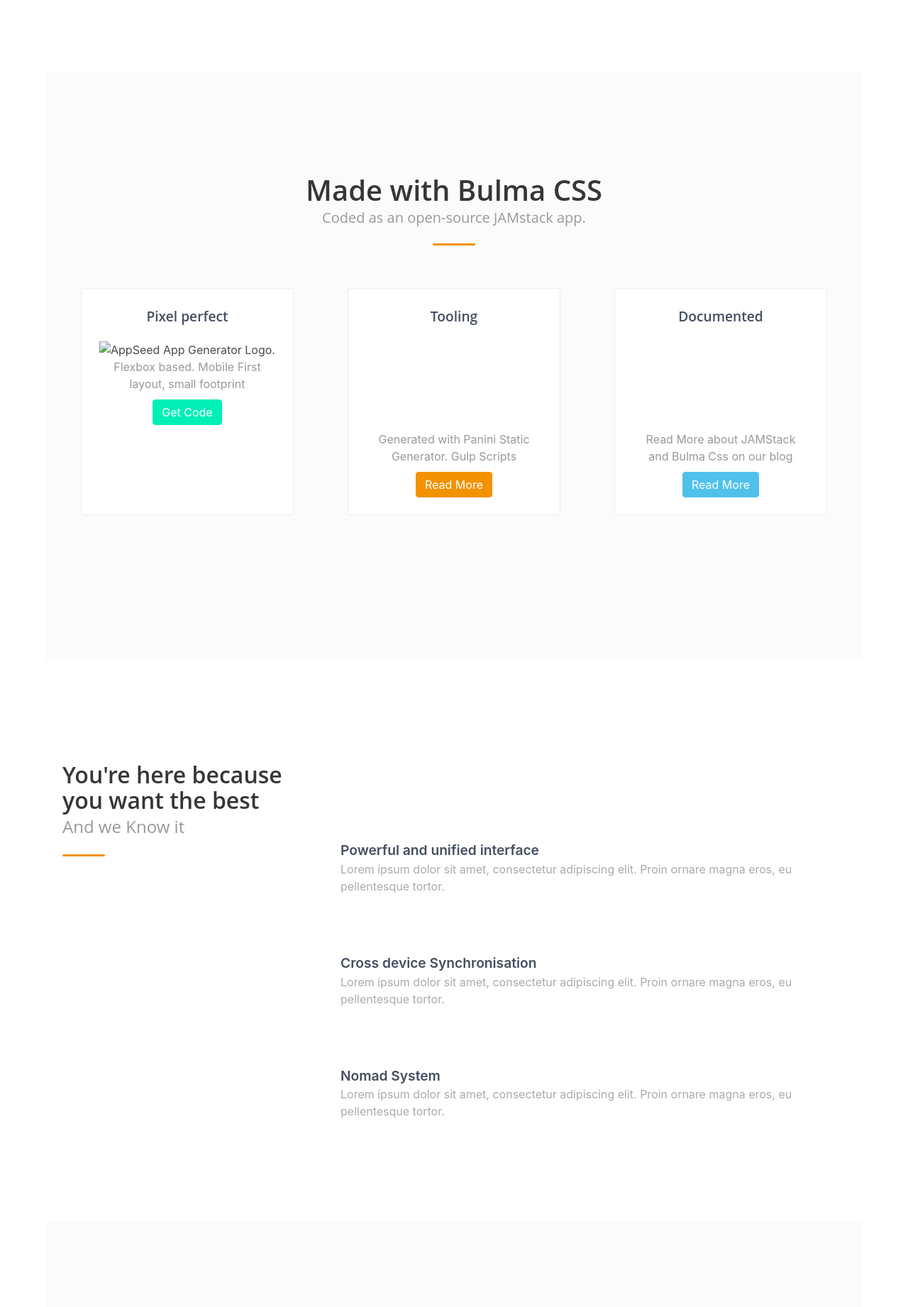
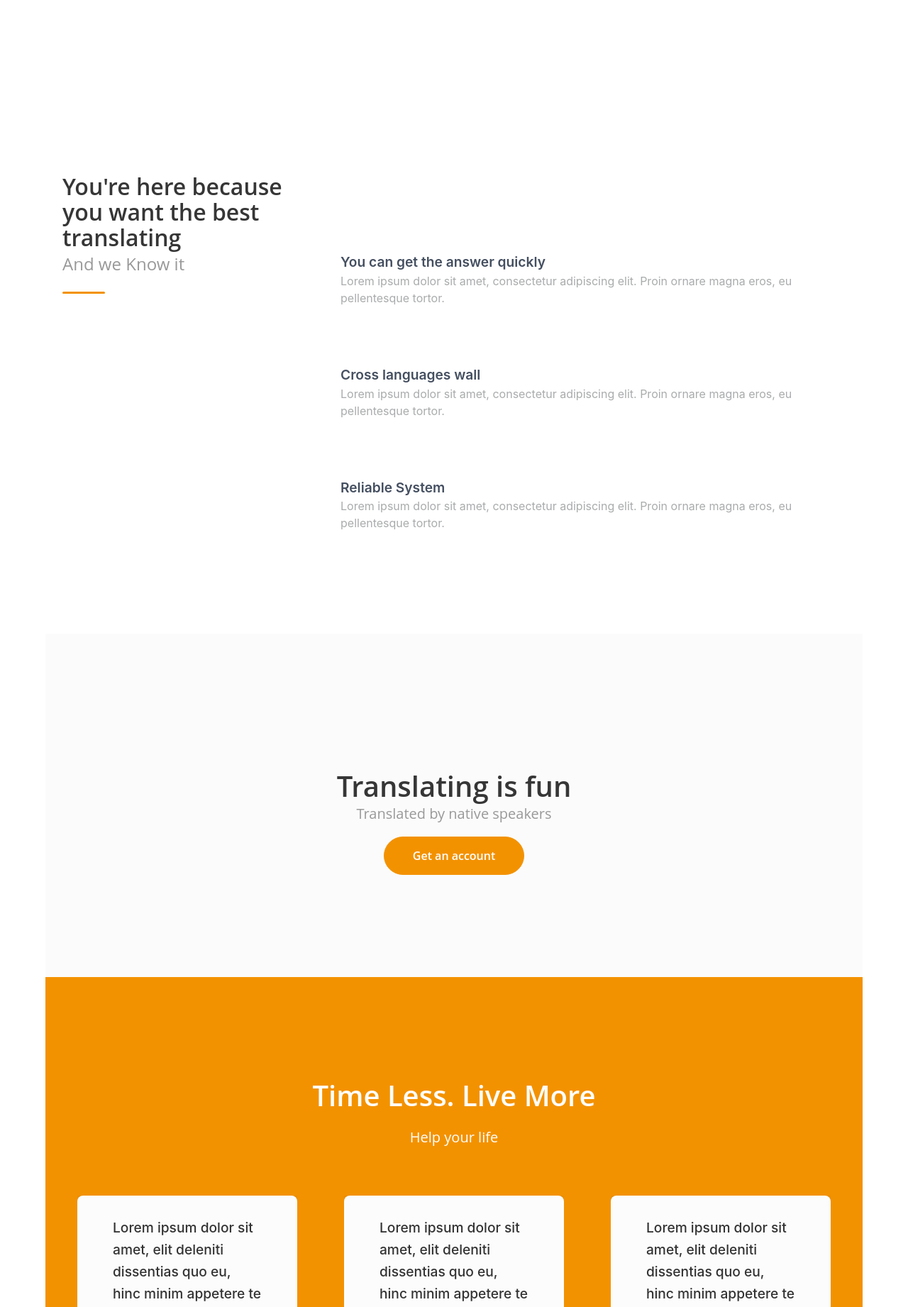
Before and after one commit to ShuntaH/lanve_django, a Django app: page / in a window 1280 px wide. Shown: the part 803-2645 px from the top of the page at 71% size. Run offline with Django 3.2, Linux system fonts and the light colour scheme.

Commit message:
UPDATE: prototype of welcome.html

```diff
--- a/django/project/lanve/templates/lanve/welcome.html
+++ b/django/project/lanve/templates/lanve/welcome.html
@@ -88,140 +88,67 @@
         </div>
     </section>
 
-    <section id="features" class="section section-feature-grey is-medium">
-        <div class="container">
-            <div class="title-wrapper has-text-centered">
-                <h2 class="title is-2">Made with Bulma CSS</h2>
-                <h3 class="subtitle is-5 is-muted">Coded as an open-source JAMstack app.</h3>
-                <div class="divider is-centered"></div>
-            </div>
-
-            <div class="content-wrapper">
-                <div class="columns">
-                    <div class="column is-one-third">
-                        <div class="feature-card is-bordered has-text-centered revealOnScroll delay-1"
-                             data-animation="fadeInLeft">
-                            <div class="card-title">
-                                <h4>Pixel perfect</h4>
-                            </div>
-                            <div class="card-icon">
-                                <img alt="AppSeed App Generator Logo." class="lazy"
-                                     data-src="assets/images/illustrations/icons/mouse-globe.svg">
-                            </div>
-                            <div class="card-text">
-                                <p>Flexbox based. Mobile First layout, small footprint</p>
-                            </div>
-                            <div class="card-action">
-                                <a target="_blank" href="" class="button btn-align-md accent-btn raised">Get Code</a>
-                            </div>
-                        </div>
-                    </div>
-                    <div class="column">
-                        <div class="feature-card is-bordered has-text-centered revealOnScroll delay-2"
-                             data-animation="fadeInLeft">
-                            <div class="card-title">
-                                <h4>Tooling</h4>
-                            </div>
-                            <div class="card-icon">
-                                <img class="lazy" data-src="assets/images/illustrations/icons/laptop-cloud.svg">
-                            </div>
-                            <div class="card-text">
-                                <p>Generated with Panini Static Generator. Gulp Scripts</p>
-                            </div>
-                            <div class="card-action">
-                                <a target="_blank" href="" class="button btn-align-md secondary-btn raised">Read
-                                    More</a>
-                            </div>
-                        </div>
-                    </div>
-                    <div class="column">
-                        <div class="feature-card is-bordered has-text-centered revealOnScroll delay-3"
-                             data-animation="fadeInLeft">
-                            <div class="card-title">
-                                <h4>Documented</h4>
-                            </div>
-                            <div class="card-icon">
-                                <img class="lazy" data-src="assets/images/illustrations/icons/plug-cloud.svg">
-                            </div>
-                            <div class="card-text">
-                                <p>Read More about JAMStack and Bulma Css on our blog</p>
-                            </div>
-                            <div class="card-action">
-                                <a target="_blank" href="https://blog.appseed.us"
-                                   class="button btn-align-md primary-btn raised">Read More</a>
-                            </div>
-                        </div>
-                    </div>
-                </div>
-            </div>
-        </div>
-    </section>
-
     <section class="section is-medium">
         <div class="container">
             <div class="columns">
                 <div class="column is-centered-tablet-portrait">
-                    <h2 class="title section-title">You're here because you want the best</h2>
+                    <h2 class="title section-title">You're here because you want the best translating</h2>
                     <h3 class="subtitle is-4 is-muted">And we Know it</h3>
                     <div class="divider"></div>
                 </div>
                 <div class="column is-8 mt-60">
-
                     <!-- icon block -->
                     <article class="media icon-box">
                         <figure class="media-left">
                             <p class="image">
                                 <img class="lazy"
-                                     data-src="assets/images/illustrations/icons/laptop-globe.svg">
+                                     data-src="">
                             </p>
                         </figure>
                         <div class="media-content mt-50">
                             <div class="content">
                                 <p>
-                                    <span class="icon-box-title">Powerful and unified interface</span>
+                                    <span class="icon-box-title">You can get the answer quickly</span>
                                     <span class="icon-box-text">Lorem ipsum dolor sit amet, consectetur adipiscing elit. Proin ornare magna eros, eu pellentesque tortor.</span>
                                 </p>
                             </div>
                         </div>
                     </article>
                     <!-- /icon block -->
-
                     <!-- icon block -->
                     <article class="media icon-box">
                         <figure class="media-left">
                             <p class="image">
-                                <img class="lazy" data-src="assets/images/illustrations/icons/doc-sync.svg">
+                                <img class="lazy" data-src="">
                             </p>
                         </figure>
                         <div class="media-content mt-50">
                             <div class="content">
                                 <p>
-                                    <span class="icon-box-title">Cross device Synchronisation</span>
+                                    <span class="icon-box-title">Cross languages wall</span>
                                     <span class="icon-box-text">Lorem ipsum dolor sit amet, consectetur adipiscing elit. Proin ornare magna eros, eu pellentesque tortor.</span>
                                 </p>
                             </div>
                         </div>
                     </article>
                     <!-- /icon block -->
-
                     <!-- icon block -->
                     <article class="media icon-box">
                         <figure class="media-left">
                             <p class="image">
-                                <img class="lazy" data-src="assets/images/illustrations/icons/mobile-feed.svg">
+                                <img class="lazy" data-src="">
                             </p>
                         </figure>
                         <div class="media-content mt-50">
                             <div class="content">
                                 <p>
-                                    <span class="icon-box-title">Nomad System</span>
+                                    <span class="icon-box-title">Reliable System</span>
                                     <span class="icon-box-text">Lorem ipsum dolor sit amet, consectetur adipiscing elit. Proin ornare magna eros, eu pellentesque tortor.</span>
                                 </p>
                             </div>
                         </div>
                     </article>
                     <!-- /icon block -->
-
                 </div>
             </div>
         </div>
@@ -229,27 +156,26 @@
 
     <section id="cta" class="section section-feature-grey is-medium">
         <div class="container">
-
             <div class="columns">
                 <div class="column is-10 is-offset-1">
                     <div class="has-text-centered">
-                        <img alt="JAMStack Bulma CSS Web App - Main Image."
+                        <img alt=""
                              class="pushed-image lazy"
-                             src="assets/images/illustrations/mockups/bulma-css-app-mockup-low.png"
-                             data-src="assets/images/illustrations/mockups/bulma-css-app-mockup.png">
+                             src=""
+                             data-src="">
                     </div>
                 </div>
             </div>
 
             <div class="title-wrapper has-text-centered">
-                <h2 class="title is-2">Coding is fun</h2>
-                <h3 class="subtitle is-5 is-muted">Built with Bulma CSS and JAMStack</h3>
+                <h2 class="title is-2">Translating is fun</h2>
+                <h3 class="subtitle is-5 is-muted">Translated by native speakers</h3>
             </div>
 
             <p class="has-text-centered mt-20">
-                <a target="_blank" href="https://github.com/app-generator/bulmaplay"
+                <a target="_blank" href="{% url 'lanve:signup' %}"
                    class="button cta is-large rounded secondary-btn raised">
-                    Get Code
+                    Get an account
                 </a>
             </p>
         </div>
@@ -259,8 +185,8 @@
         <div class="container">
 
             <div class="title-wrapper has-text-centered">
-                <h2 class="title is-2 light-text is-spaced">Work Less. Live More</h2>
-                <h3 class="subtitle is-5 light-text">Built your next app with Bulma Css and JAMStack.</h3>
+                <h2 class="title is-2 light-text is-spaced">Time Less. Live More</h2>
+                <h3 class="subtitle is-5 light-text">Help your life</h3>
             </div>
 
             <div class="content-wrapper">
```
